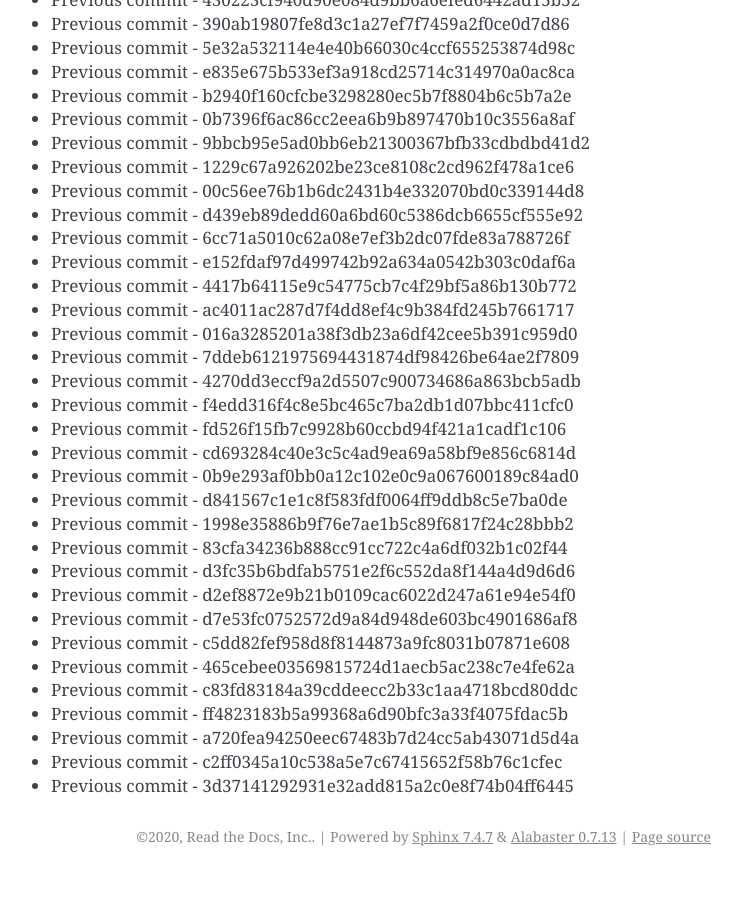
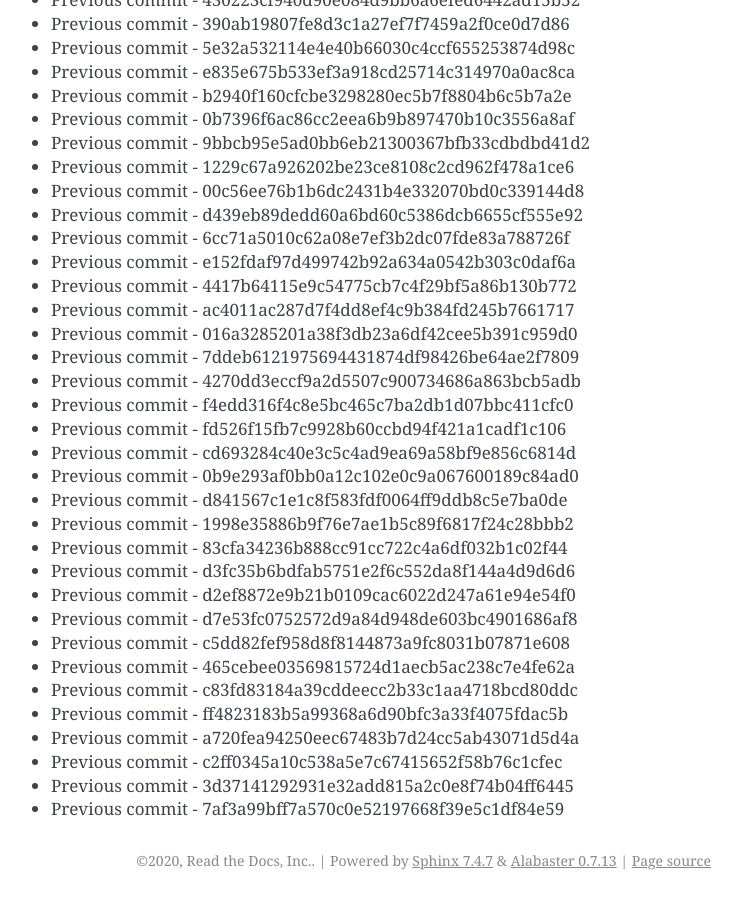
Before and after one commit to readthedocs/rtd-git-stresstest, a Sphinx documentation site: the page built from docs/updates.rst, in a window 1280 px wide and 900 px high, scrolled down 62884 px. Shown: the whole window, without its empty margins (399-1141 px from the left). Built offline with Sphinx 7.4.7, drawn with Linux system fonts in a browser that asks for light colours; before the commit the page ends 63760 px from its top, so only the background shows below that.

Commit message:
Generating commit from previous: 7af3a99bff7a570c0e52197668f39e5c1df84e59

```diff
--- a/docs/updates.rst
+++ b/docs/updates.rst
@@ -2674,3 +2674,4 @@ It can be tested for any performance characteristics.
 * Previous commit - a720fea94250eec67483b7d24cc5ab43071d5d4a
 * Previous commit - c2ff0345a10c538a5e7c67415652f58b76c1cfec
 * Previous commit - 3d37141292931e32add815a2c0e8f74b04ff6445
+* Previous commit - 7af3a99bff7a570c0e52197668f39e5c1df84e59
```
